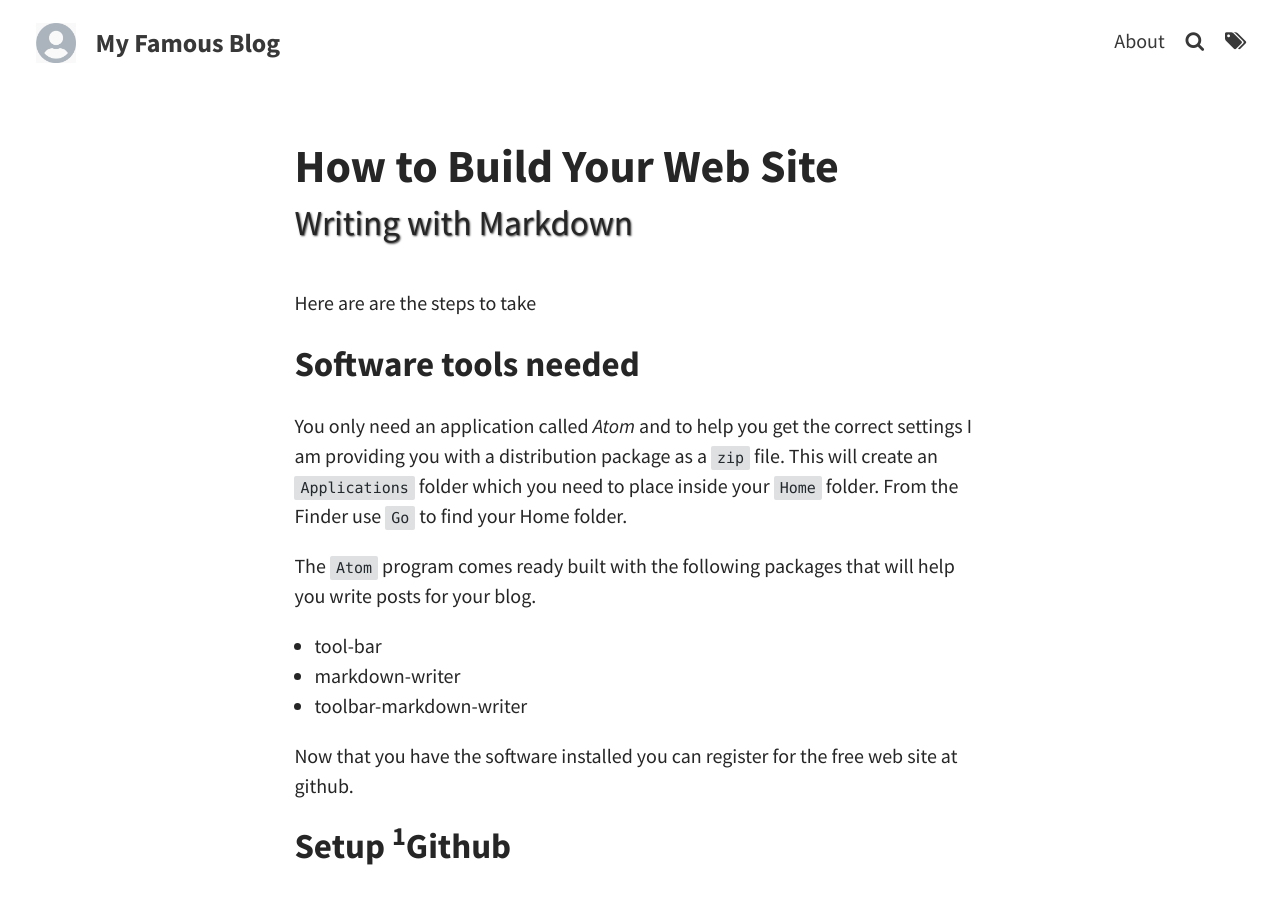
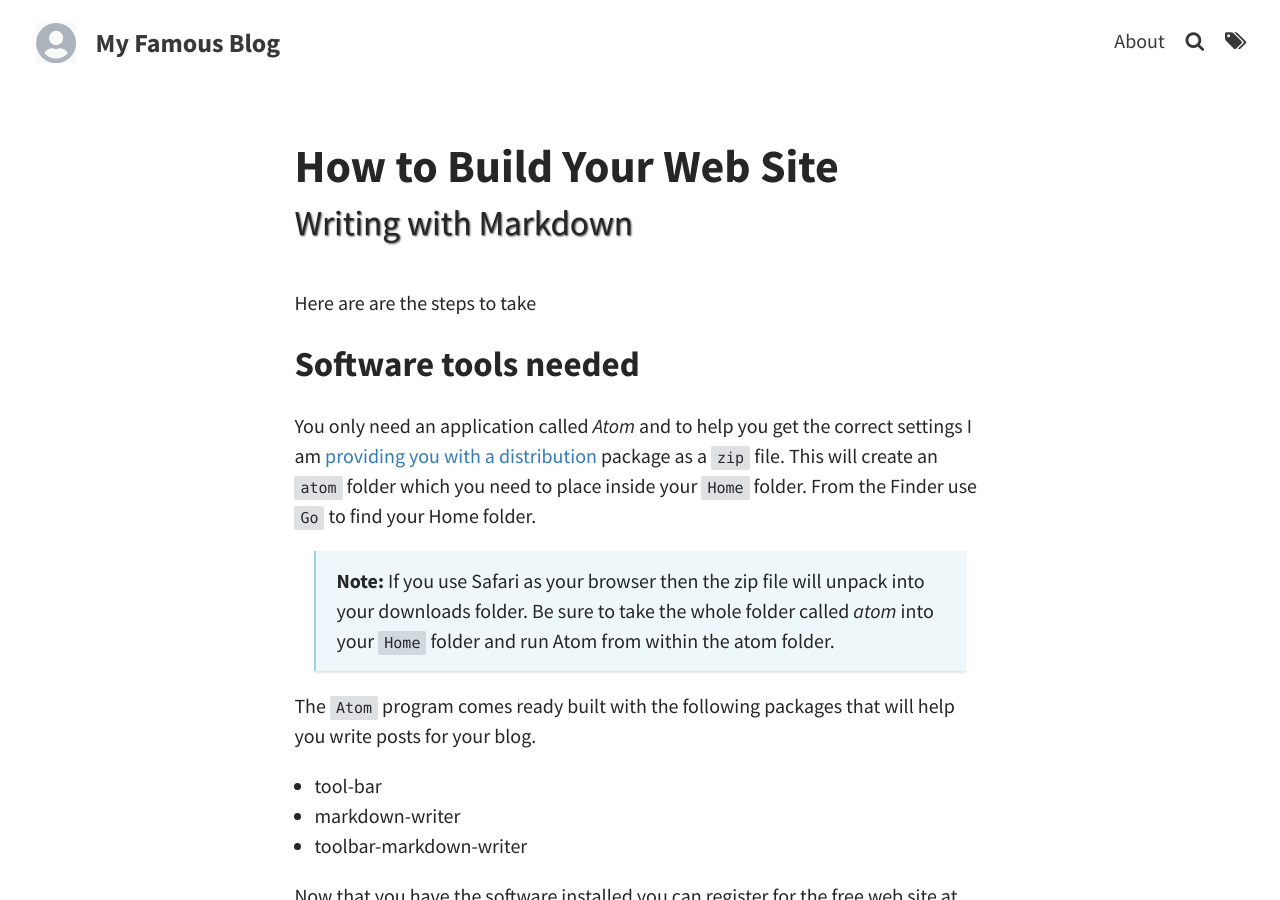
Before and after one commit to publisha/student_site, a Jekyll site: the page built from pages/howtobuildyoursite.md, in a window 1280 px wide and 900 px high. Built offline with Jekyll 4.4.1, drawn with Linux system fonts in a browser that asks for light colours.

Commit message:
updated howto with link to atom zip

```diff
--- a/pages/howtobuildyoursite.md
+++ b/pages/howtobuildyoursite.md
@@ -12,7 +12,11 @@ Here are are the steps to take
 
 ## Software tools needed
 
-You only need an application called _Atom_ and to help you get the correct settings I am providing you with a distribution package as a `zip` file. This will create an `Applications` folder which you need to place inside your `Home` folder. From the Finder use `Go` to find your Home folder.
+You only need an application called _Atom_ and to help you get the correct settings I am [providing you with a distribution][61862e36] package as a `zip` file. This will create an `atom` folder which you need to place inside your `Home` folder. From the Finder use `Go` to find your Home folder.
+
+  [61862e36]: http://www.publisha.org/resources/atom.zip "Get this zip file and unpack"
+
+> **Note:** If you use Safari as your browser then the zip file will unpack into your downloads folder. Be sure to take the whole folder called _atom_ into your `Home` folder and run Atom from within the atom folder.
 
 <!-- * Get Atom (atom.io)
 	* Once this has downloaded copy the application into  your own `Applications` folder
```
